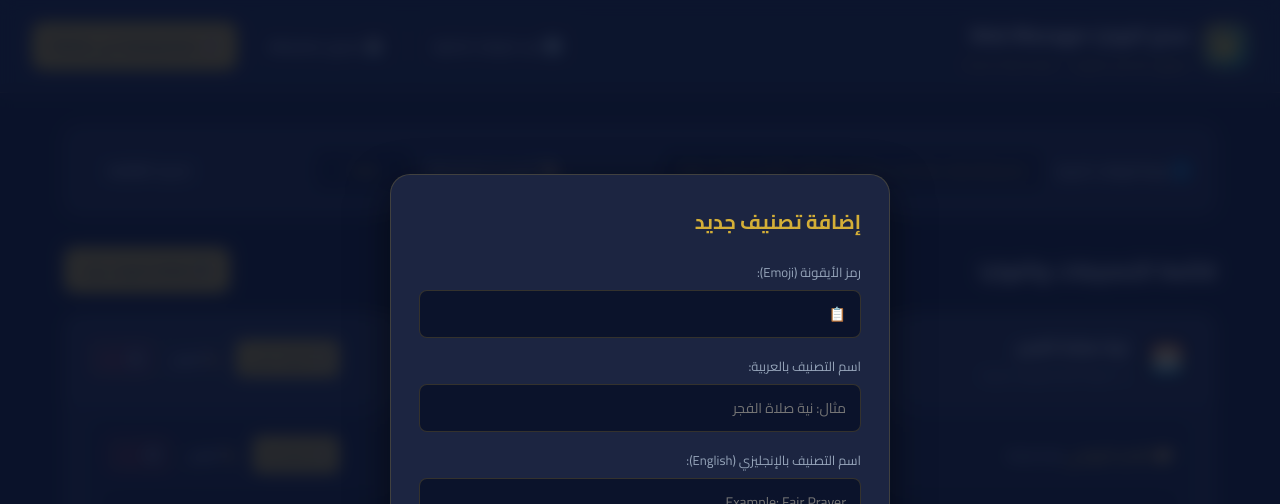
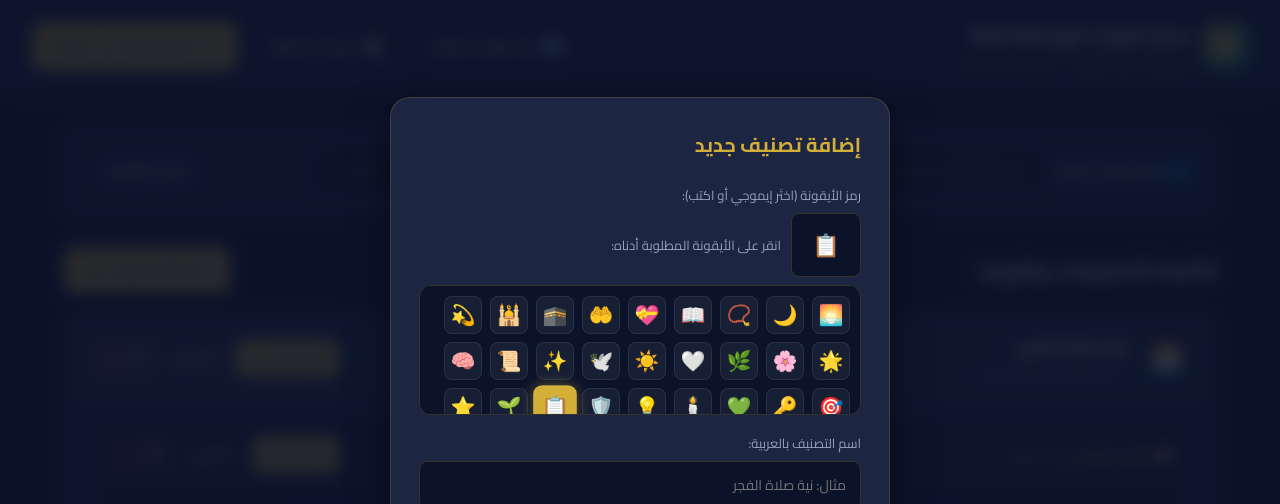
Before and after one commit to yhammadieh1/intent-reminder-data, a plain HTML site: page index.html in a window 1280 px wide. Both pictures are taken after a click on the button "➕ إضافة تصنيف جديد". Shown: the top 504 px of the page. Drawn offline with Linux system fonts and the light colour scheme.

Commit message:
Add files via upload

```diff
--- a/index.html
+++ b/index.html
@@ -309,6 +309,42 @@
       border-radius: 6px;
     }
 
+    /* Emoji Picker Grid */
+    .emoji-picker-grid {
+      display: flex;
+      flex-wrap: wrap;
+      gap: 8px;
+      margin-top: 8px;
+      max-height: 130px;
+      overflow-y: auto;
+      padding: 10px;
+      background: var(--bg-dark);
+      border: 1px solid var(--border);
+      border-radius: 12px;
+    }
+
+    .emoji-btn {
+      width: 38px;
+      height: 38px;
+      font-size: 20px;
+      background: rgba(255,255,255,0.05);
+      border: 1px solid rgba(255,255,255,0.08);
+      border-radius: 8px;
+      cursor: pointer;
+      display: flex;
+      align-items: center;
+      justify-content: center;
+      transition: all 0.15s ease;
+      user-select: none;
+    }
+
+    .emoji-btn:hover, .emoji-btn.selected {
+      background: var(--accent-gold);
+      color: #0B132B;
+      transform: scale(1.15);
+      box-shadow: 0 0 12px rgba(212, 175, 55, 0.4);
+    }
+
     /* Modal */
     .modal-overlay {
       position: fixed;
@@ -474,8 +510,42 @@
       <input type="hidden" id="editCatId">
 
       <div class="form-group">
-        <label>رمز الأيقونة (Emoji):</label>
-        <input type="text" id="catIconInput" value="📋" placeholder="مثال: 🌅, 🌙, 📿">
+        <label>رمز الأيقونة (اختَر إيموجي أو اكتب):</label>
+        <div style="display: flex; gap: 10px; align-items: center; margin-bottom: 8px;">
+          <input type="text" id="catIconInput" value="📋" style="width: 70px; text-align: center; font-size: 22px; font-weight: bold; color: var(--accent-gold);">
+          <span style="font-size: 13px; color: var(--text-sub);">انقر على الأيقونة المطلوبة أدناه:</span>
+        </div>
+
+        <div class="emoji-picker-grid" id="emojiPicker">
+          <div class="emoji-btn" onclick="selectEmoji('🌅')">🌅</div>
+          <div class="emoji-btn" onclick="selectEmoji('🌙')">🌙</div>
+          <div class="emoji-btn" onclick="selectEmoji('📿')">📿</div>
+          <div class="emoji-btn" onclick="selectEmoji('📖')">📖</div>
+          <div class="emoji-btn" onclick="selectEmoji('💝')">💝</div>
+          <div class="emoji-btn" onclick="selectEmoji('🤲')">🤲</div>
+          <div class="emoji-btn" onclick="selectEmoji('🕋')">🕋</div>
+          <div class="emoji-btn" onclick="selectEmoji('🕌')">🕌</div>
+          <div class="emoji-btn" onclick="selectEmoji('💫')">💫</div>
+          <div class="emoji-btn" onclick="selectEmoji('🌟')">🌟</div>
+          <div class="emoji-btn" onclick="selectEmoji('🌸')">🌸</div>
+          <div class="emoji-btn" onclick="selectEmoji('🌿')">🌿</div>
+          <div class="emoji-btn" onclick="selectEmoji('🤍')">🤍</div>
+          <div class="emoji-btn" onclick="selectEmoji('☀️')">☀️</div>
+          <div class="emoji-btn" onclick="selectEmoji('🕊️')">🕊️</div>
+          <div class="emoji-btn" onclick="selectEmoji('✨')">✨</div>
+          <div class="emoji-btn" onclick="selectEmoji('📜')">📜</div>
+          <div class="emoji-btn" onclick="selectEmoji('🧠')">🧠</div>
+          <div class="emoji-btn" onclick="selectEmoji('🎯')">🎯</div>
+          <div class="emoji-btn" onclick="selectEmoji('🔑')">🔑</div>
+          <div class="emoji-btn" onclick="selectEmoji('💚')">💚</div>
+          <div class="emoji-btn" onclick="selectEmoji('🕯️')">🕯️</div>
+          <div class="emoji-btn" onclick="selectEmoji('💡')">💡</div>
+          <div class="emoji-btn" onclick="selectEmoji('🛡️')">🛡️</div>
+          <div class="emoji-btn" onclick="selectEmoji('📋')">📋</div>
+          <div class="emoji-btn" onclick="selectEmoji('🌱')">🌱</div>
+          <div class="emoji-btn" onclick="selectEmoji('⭐')">⭐</div>
+          <div class="emoji-btn" onclick="selectEmoji('❤️')">❤️</div>
+        </div>
       </div>
       <div class="form-group">
         <label>اسم التصنيف بالعربية:</label>
@@ -684,12 +754,22 @@
       });
     }
 
+    // Emoji Selection
+    function selectEmoji(emoji) {
+      document.getElementById('catIconInput').value = emoji;
+      document.querySelectorAll('#emojiPicker .emoji-btn').forEach(btn => {
+        btn.classList.toggle('selected', btn.innerText.trim() === emoji);
+      });
+    }
+
     // Category CRUD
     function openCategoryModal(cIdx = null) {
+      let activeIcon = '📋';
       if (cIdx !== null) {
         document.getElementById('categoryModalTitle').innerText = 'تعديل التصنيف';
         document.getElementById('editCatId').value = cIdx;
-        document.getElementById('catIconInput').value = appData.categories[cIdx].icon || '📋';
+        activeIcon = appData.categories[cIdx].icon || '📋';
+        document.getElementById('catIconInput').value = activeIcon;
         document.getElementById('catTitleArInput').value = appData.categories[cIdx].titleAr || '';
         document.getElementById('catTitleEnInput').value = appData.categories[cIdx].titleEn || '';
       } else {
@@ -699,6 +779,7 @@
         document.getElementById('catTitleArInput').value = '';
         document.getElementById('catTitleEnInput').value = '';
       }
+      selectEmoji(activeIcon);
       document.getElementById('categoryModal').classList.add('active');
     }
 
```
